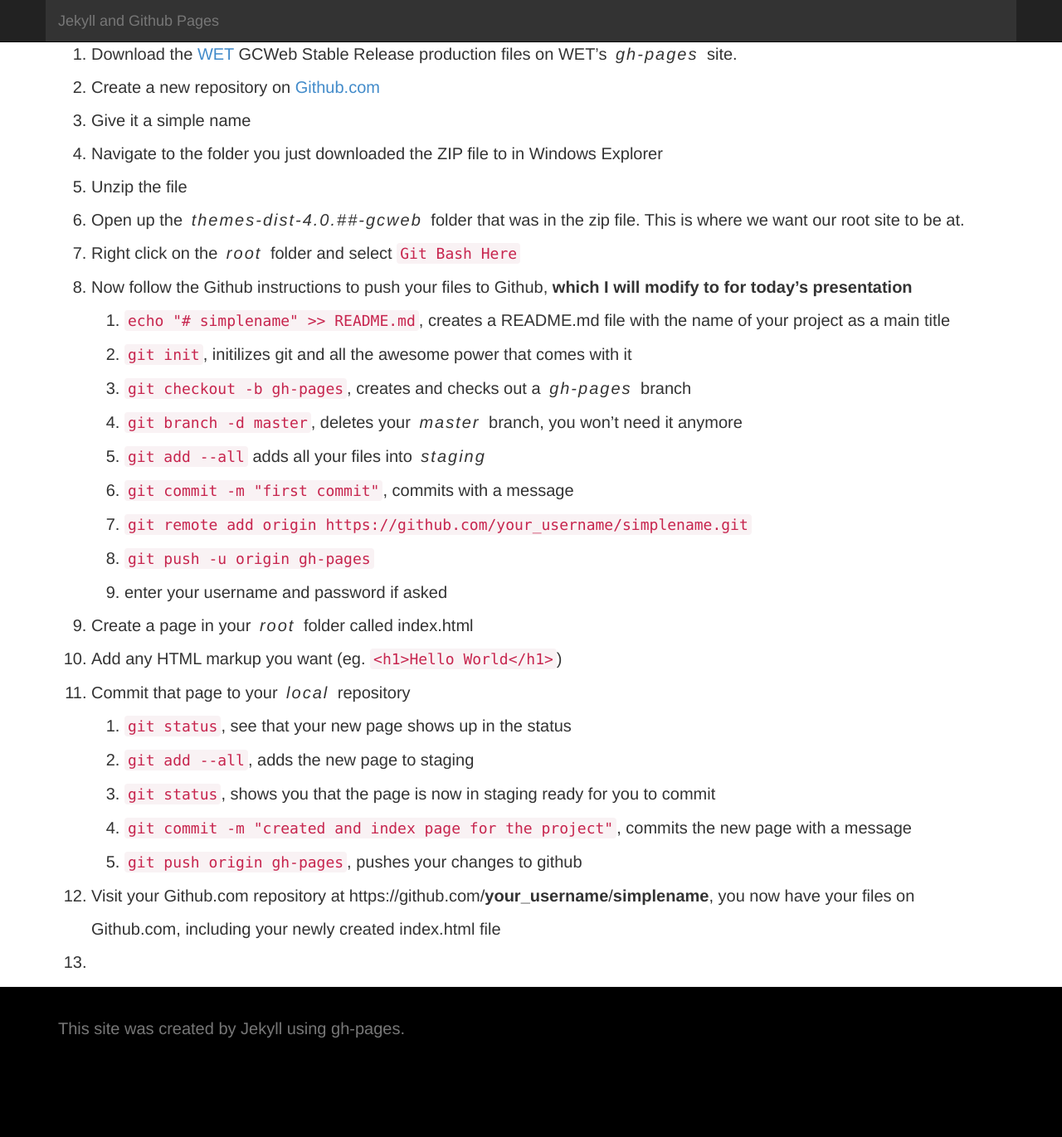
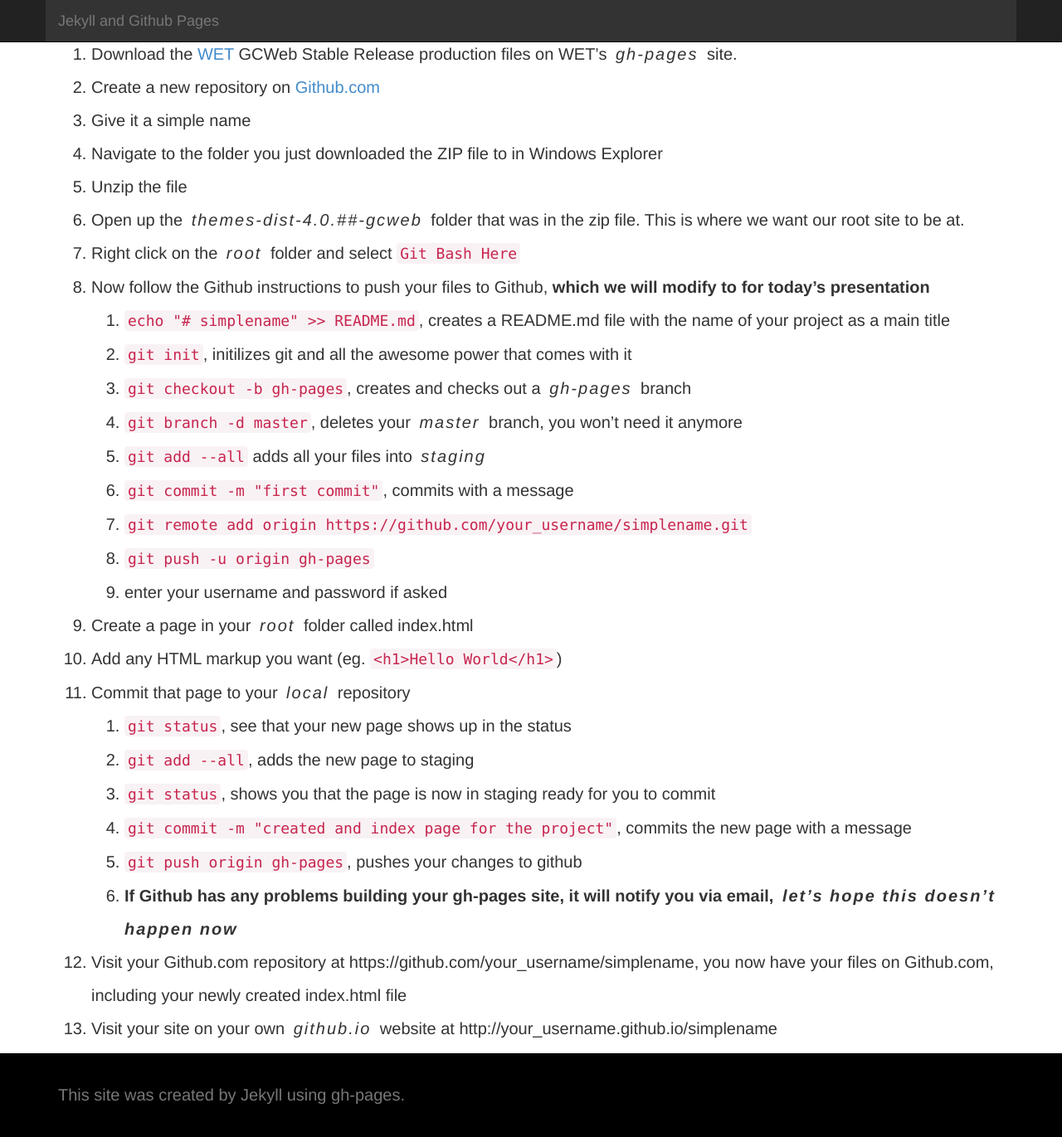
Before and after one commit to shawnthompson/jekyll-presentation, a Jekyll site: the page built from _posts/2016-02-15-gh-pages.md, in a window 1280 px wide and 1400 px high, scrolled down 418 px. Shown: the top 1371 px of the window at 83% size. Built offline with Jekyll 4.4.1, drawn with Linux system fonts in a browser that asks for light colours; before the commit the page ends 1738 px from its top, so only the background shows below that.

Commit message:
finished gh-pages notes

```diff
--- a/_posts/2016-02-15-gh-pages.md
+++ b/_posts/2016-02-15-gh-pages.md
@@ -5,24 +5,24 @@ title:  gh-pages presentation
 
 ## Introduction
 
-Roll vanilla, or generate a site for your project to quickly get started with [gh-pages](https://pages.github.com/)
+Roll vanilla, or generate a site for your project to quickly get started with [gh-pages](https://pages.github.com/){:target="_blank"}
 
 ## Prerequisites
 
 * git
-* [Github.com](https://github.com/) account
+* [Github.com](https://github.com/){:target="_blank"} account
 * A static (vanilla) website / webpages or a [Jekyll](https://jekyllrb.com/, static web site generator, site. For this we will use the
 
 ## Steps
 
-1. Download the [WET](http://wet-boew.github.io/wet-boew/index-en.html) GCWeb Stable Release production files on WET's _gh-pages_ site.
-2. Create a new repository on [Github.com](https://github.com/)
+1. Download the [WET](http://wet-boew.github.io/wet-boew/index-en.html){:target="_blank"} GCWeb Stable Release production files on WET's _gh-pages_ site.
+2. Create a new repository on [Github.com](https://github.com/){:target="_blank"}
 3. Give it a simple name
 4. Navigate to the folder you just downloaded the ZIP file to in Windows Explorer
 5. Unzip the file
 6. Open up the _themes-dist-4.0.##-gcweb_ folder that was in the zip file. This is where we want our root site to be at.
 7. Right click on the _root_ folder and select `Git Bash Here`
-8. Now follow the Github instructions to push your files to Github, **which I will modify to for today's presentation**
+8. Now follow the Github instructions to push your files to Github, **which we will modify to for today's presentation**
     1. `echo "# simplename" >> README.md`, creates a README.md file with the name of your project as a main title
     2. `git init`, initilizes git and all the awesome power that comes with it
     3. `git checkout -b gh-pages`, creates and checks out a _gh-pages_ branch
@@ -40,5 +40,6 @@ Roll vanilla, or generate a site for your project to quickly get started with [g
     3. `git status`, shows you that the page is now in staging ready for you to commit
     4. `git commit -m "created and index page for the project"`, commits the new page with a message
     5. `git push origin gh-pages`, pushes your changes to github
-12. Visit your Github.com repository at https://github.com/**your_username**/**simplename**, you now have your files on Github.com, including your newly created index.html file
-13.
+    6. **If Github has any problems building your gh-pages site, it will notify you via email, _let's hope this doesn't happen now_**
+12. Visit your Github.com repository at https://github.com/your_username/simplename, you now have your files on Github.com, including your newly created index.html file
+13. Visit your site on your own _github.io_ website at http://your_username.github.io/simplename
```
